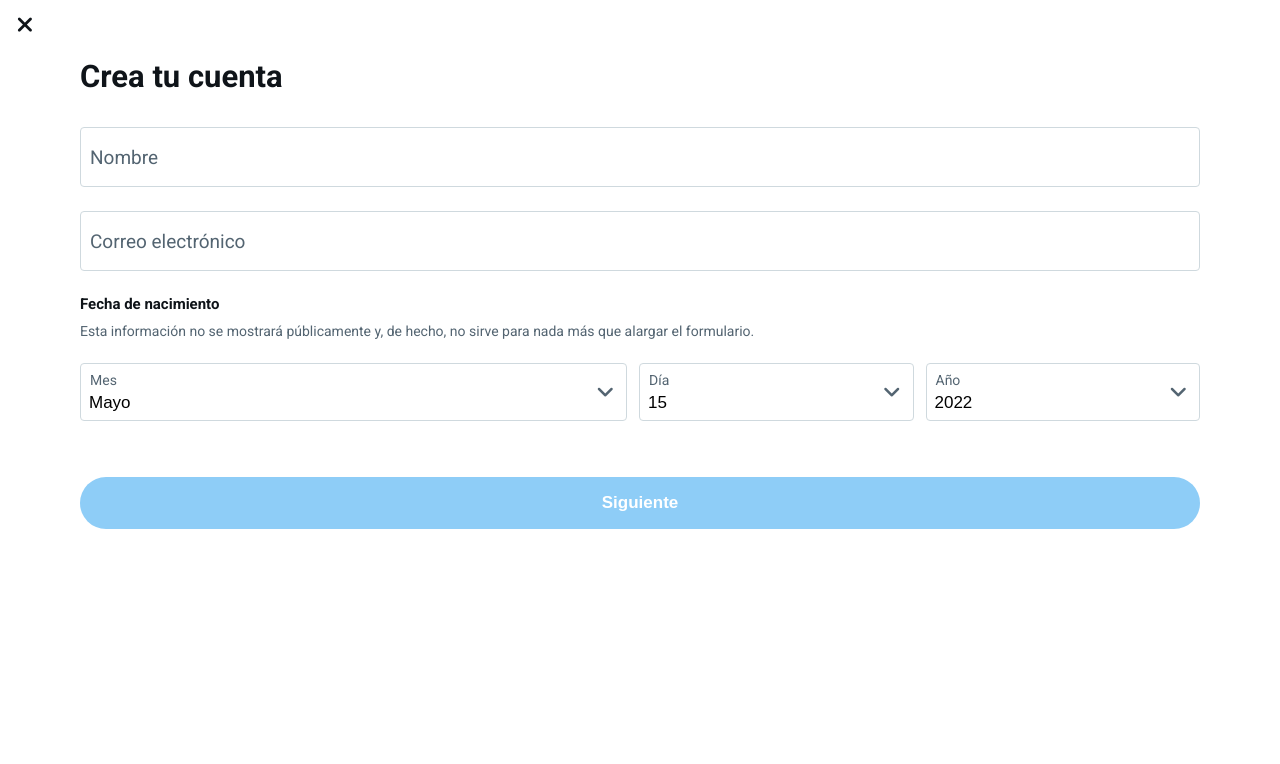
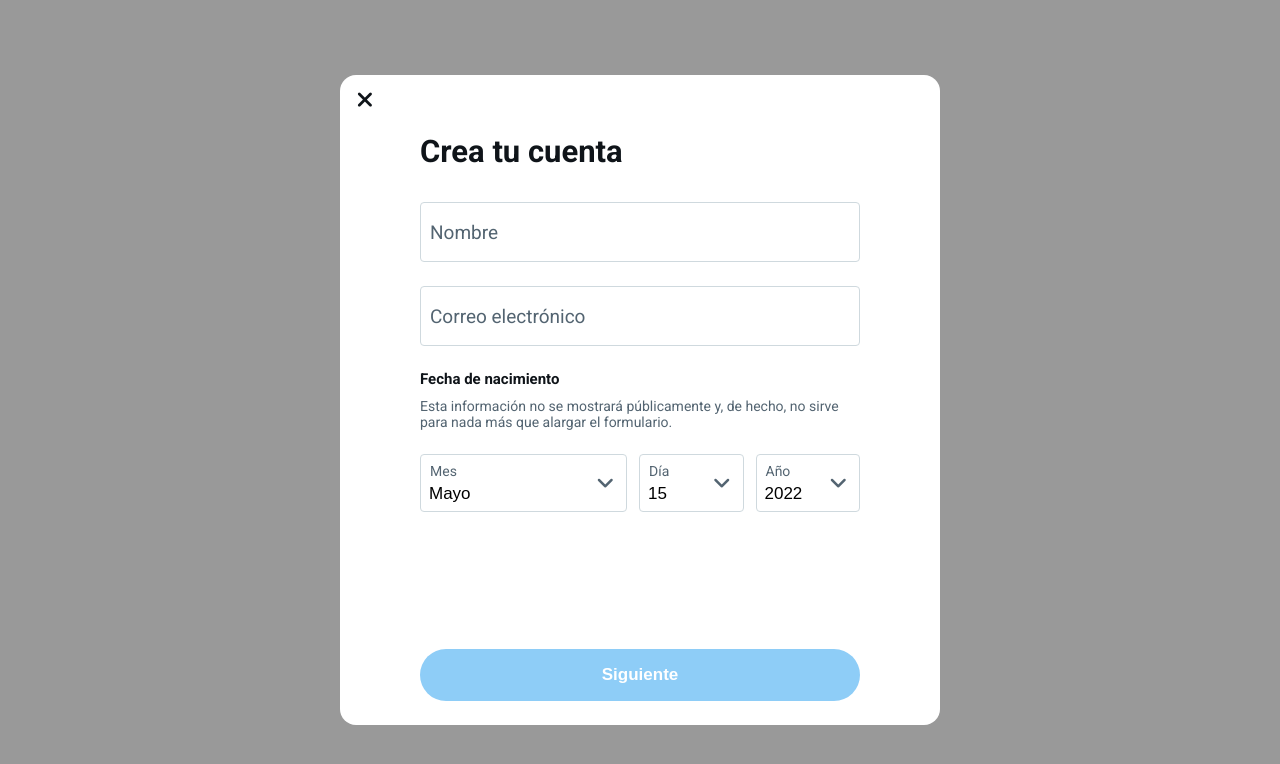
Before and after one commit to joaquinrmi/sparrow-client, a React (Create React App) app: page /signup in a window 1280 px wide. Shown: the top 764 px of the page. Built offline with nearby package versions, Linux system fonts and the light colour scheme.

Commit message:
Add SecondPage component to Signup page

```diff
--- a/src/pages/signup/signup.tsx
+++ b/src/pages/signup/signup.tsx
@@ -4,6 +4,7 @@ import SignupForm from "./signup_form";
 import SignupFormSet from "./signup_form_set";
 
 import "./signup.scss";
+import SecondPage from "./components/second_page";
 
 const Signup: React.FunctionComponent = () =>
 {
@@ -11,7 +12,7 @@ const Signup: React.FunctionComponent = () =>
         currentPage: number,
         signupData: SignupForm
     }>({
-        currentPage: 0,
+        currentPage: 1,
         signupData: {
             name: "",
             email: "",
@@ -24,9 +25,9 @@ const Signup: React.FunctionComponent = () =>
 
     const changePage = (page: number, data: SignupFormSet) =>
     {
-        if(page !== 0 && page !== 1)
+        if(page !== 1 && page !== 2)
         {
-            page = 0;
+            page = 1;
         }
 
         setSate((currentState) =>
@@ -41,7 +42,21 @@ const Signup: React.FunctionComponent = () =>
         });
     };
 
-    return <FirstPage signupData={state.signupData} changePage={changePage} />;
+    let content: any;
+    if(state.currentPage === 1)
+    {
+        content = <FirstPage signupData={state.signupData} changePage={changePage} />;
+    }
+    else
+    {
+        content = <SecondPage signupData={state.signupData} changePage={changePage} />;
+    }
+
+    return <div className="signup-page">
+        <div className="page-align">
+            {content}
+        </div>
+    </div>;
 };
 
 export default Signup;
```
